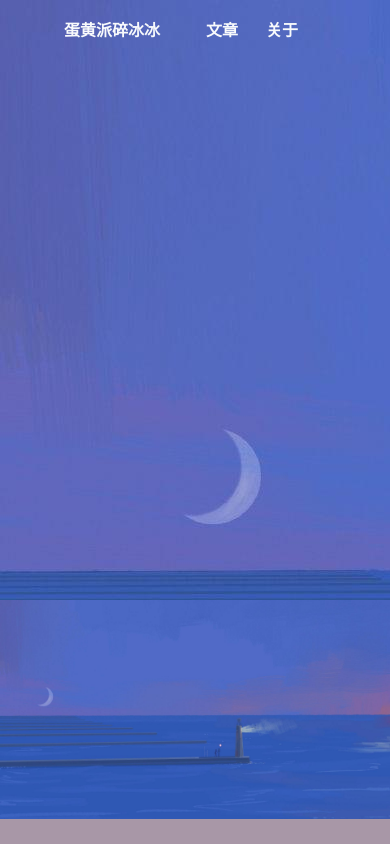
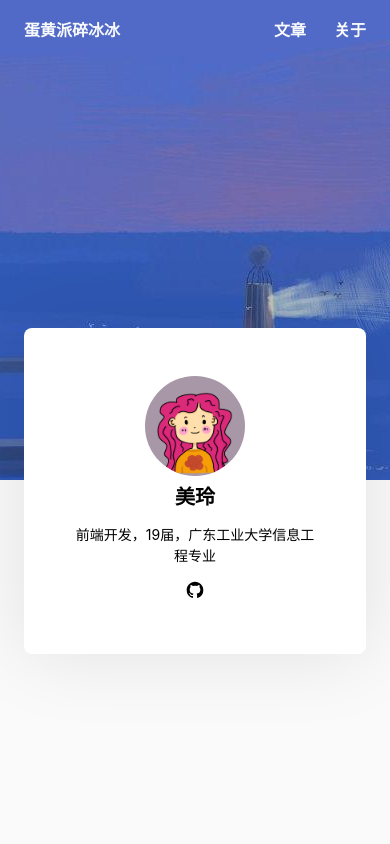
Before and after one commit to hmilin/hmilin.github.io, a Next.js app: page /about in a window 390 px wide. Shown: the top 844 px of the page. Built offline with nearby package versions, Linux system fonts and the light colour scheme.

Commit message:
feat: 添加一些样式

```diff
--- a/components/Header/index.module.css
+++ b/components/Header/index.module.css
@@ -25,6 +25,13 @@
   color: theme(colors.slate.50);
 }
 
-.header a:hover {
+.header a:hover,
+.header a:active {
   color: theme(colors.amber.400);
 }
+
+@media (max-width: 768px) {
+  .header {
+    padding: 0 24px;
+  }
+}
--- a/components/Header/index.tsx
+++ b/components/Header/index.tsx
@@ -18,13 +18,10 @@
       <nav>
         <ul>
           <li>
-            <Link href="/">文章</Link>
+            <Link href="/#posts">文章</Link>
           </li>
           <li>
             <Link href="/about">关于</Link>
-          </li>
-          <li>
-            {/* <Link href="">github</Link> */}
           </li>
         </ul>
       </nav>
--- a/components/Layout/index.module.css
+++ b/components/Layout/index.module.css
@@ -5,11 +5,11 @@
 
 .banner {
   width: 100%;
-  height: 600px;
+  height: 860px;
   max-height: calc(100vh - 60px);
   background-image: url("/bk.jpg");
   background-size: auto;
-  padding: 120px 0;
+  padding: 200px 0;
   color: #fff;
   text-align: center;
 }
@@ -22,3 +22,17 @@
   margin-top: 48px;
   font-size: 24px;
 }
+
+@media (max-width: 768px) {
+  .banner {
+    height: 480px;
+    background-position: 60% 56%;
+    padding: 80px 24px;
+  }
+  .banner h1 {
+    font-size: 24px;
+  }
+  .banner p {
+    font-size: 20px;
+  }
+}
--- a/pages/about.tsx
+++ b/pages/about.tsx
@@ -1,7 +1,9 @@
 import type { NextPage } from "next";
 import Layout from "../components/Layout";
+import { AboutData } from "./api/about";
+import classNames from "classnames";
+
 import styles from "../styles/about.module.css";
-import { AboutData } from "./api/about";
 
 export async function getStaticProps() {
   const res = await fetch("http://localhost:3000/api/about");
@@ -17,23 +19,25 @@
 const About: NextPage<{ data: AboutData }> = ({ data }) => {
   return (
     <Layout>
-      <div>
-        <img src={data.cover} alt="cover" />
+      <div className={classNames("content-container", styles.aboutContainer)}>
+        <div className={styles.avatar}>
+          <img src={data.avatar} alt="avatar" />
         </div>
-      <div>
-        <img src={data.avatar} alt="avatar" />
-        <h4>{data.name}</h4>
+        <h2>{data.name}</h2>
         <p>{data.introduce}</p>
+        <div className={styles.contacts}>
           {data.icons.map((icon) => (
             <a
               key={icon.name}
               href={icon.url}
               rel="noopener noreferrer"
               target="_blank"
+              className="inline-block"
             >
               <img src={icon.cover} alt={icon.name} />
             </a>
           ))}
+        </div>
       </div>
     </Layout>
   );
--- a/pages/api/about.ts
+++ b/pages/api/about.ts
@@ -26,7 +26,7 @@
       {
         name: "github",
         url: "https://github.com/hmilin",
-        cover: "github.svg",
+        cover: "/github.svg",
       },
     ],
   });
--- a/pages/index.tsx
+++ b/pages/index.tsx
@@ -10,7 +10,7 @@
 interface HomeProps {
   posts: {
     title: string;
-    descriptions: string;
+    description: string;
     date: string;
     cover?: string;
     path: string;
@@ -20,7 +20,7 @@
 const Home: NextPage<HomeProps> = ({ posts }) => {
   return (
     <Layout>
-      <div className={styles.postContainer}>
+      <div id="posts" className={styles.postContainer}>
         {posts.map((post) => (
           <Link key={post.title} href={`posts/${post.path}`}>
             <a className={styles.card}>
@@ -29,7 +29,7 @@
               </div>
               <div>
                 <h3>{post.title}</h3>
-                <p>{post.descriptions}</p>
+                <p>{post.description}</p>
               </div>
             </a>
           </Link>
--- a/pages/posts/[slug].tsx
+++ b/pages/posts/[slug].tsx
@@ -10,8 +10,6 @@
 import { postFilePaths, POSTS_PATH } from "../../utils/mdxUtils";
 import Code from "../../components/Code";
 
-import styles from '../../styles/post.module.css';
-
 const components = {
   Head,
   code: Code,
@@ -20,7 +18,7 @@
 const PostsPage: NextPage = ({ source, frontMatter }) => {
   return (
     <Layout title={frontMatter.title} description={frontMatter.description}>
-      <div className={styles.postContainer}>
+      <div className="content-container">
         <MDXRemote {...source} components={components} />
       </div>
     </Layout>
--- a/styles/about.module.css
+++ b/styles/about.module.css
@@ -0,0 +1,22 @@
+.avatar {
+  display: inline-block;
+  border-radius: 100%;
+  width: 100px;
+  height: 100%;
+  overflow: hidden;
+}
+
+.avatar img {
+  width: 100%;
+  height: auto;
+}
+
+.aboutContainer {
+  padding: 48px;
+  text-align: center;
+}
+
+.contacts a img {
+  width: 20px;
+  height: 20px;
+}
--- a/styles/globals.css
+++ b/styles/globals.css
@@ -1,7 +1,6 @@
 @tailwind base;
 @tailwind components;
 @tailwind utilities;
-
 
 html,
 body {
@@ -14,3 +13,21 @@
 * {
   box-sizing: border-box;
 }
+
+.content-container {
+  width: 80%;
+  min-width: 768px;
+  transform: translateY(-152px);
+  margin: 0 auto;
+  background: #ffffff;
+  box-shadow: 0px 0px 80px rgba(0, 0, 0, 0.1);
+  border-radius: 8px;
+  padding: 24px;
+}
+
+@media (max-width: 768px) {
+  .content-container {
+    width: calc(100% - 48px);
+    min-width: revert;
+  }
+}
--- a/tailwind.config.js
+++ b/tailwind.config.js
@@ -73,6 +73,7 @@
           display: "flex",
           marginTop: `${20 / 14}em`,
           marginBottom: `${32 / 14}em`,
+          overflow: "auto"
         },
         "pre code": {
           borderRadius: theme("borderRadius.lg"),
```
Also changed, not shown: styles/Home.module.css (+20 -3 lines), styles/post.module.css (deleted, +0 -10 lines), public/github.svg. Lines whose indentation alone changed are shown as unchanged.
